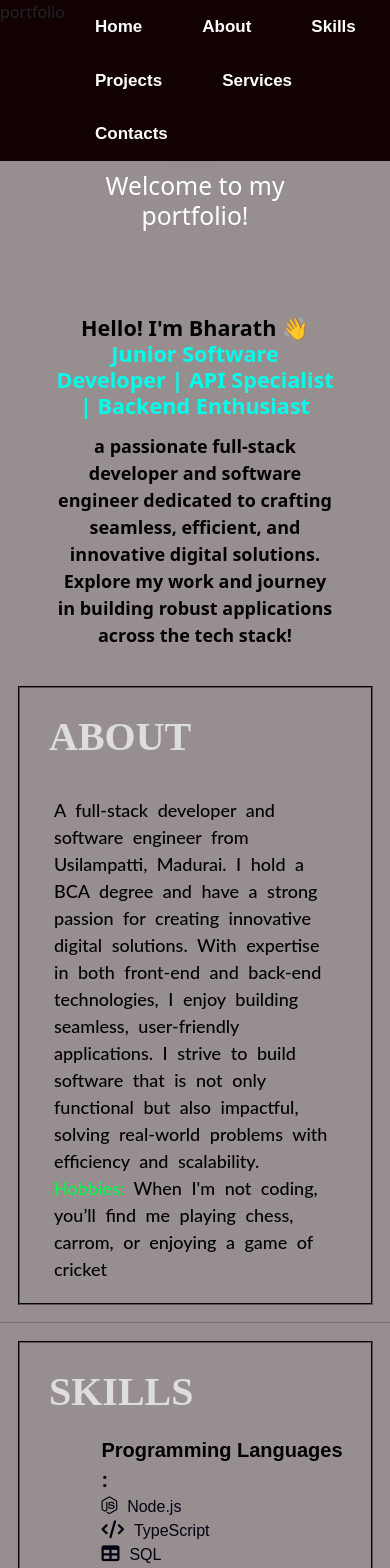
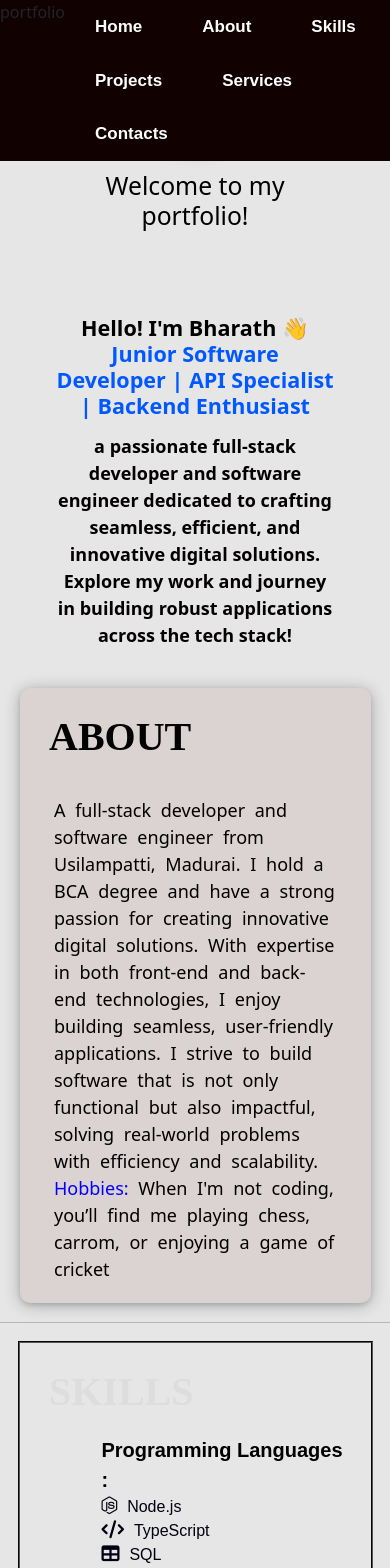
Before and after one commit to Bharath-mayan/portfolio, an Angular app: page / in a window 390 px wide. Shown: the top 1568 px of the page. Built offline with nearby package versions, Linux system fonts and the light colour scheme.

Commit message:
altered some

```diff
--- a/src/app/base/home/home.component.scss
+++ b/src/app/base/home/home.component.scss
@@ -11,7 +11,7 @@
 
 
 .main-container {
-    background-color: #978f8f;
+    background-color: #e7e6e6;
     display: block;
     width: auto;
 }
@@ -57,6 +57,8 @@
     align-items: center;
     justify-content: center;
 
+
+
     #pro-image {
         max-width: 30%;
         border-radius: 50%;
@@ -68,7 +70,7 @@
 
         #wel {
             text-align: center;
-            color: white;
+            color: rgb(0, 0, 0);
             padding-bottom: 30%;
         }
 
@@ -79,7 +81,7 @@
 
         #role {
             font-weight: 600;
-            color: #00ffea;
+            color: #0058ff;
         }
 
         .wel-lines {
@@ -93,11 +95,9 @@
 
 .About {
     padding: 5%;
-    // background-color: #5C5858;
-    outline: #5a5455;
-    outline-width: 2px;
-    outline-style: groove;
-    // outline: solid black;
+    background-color: #dbd2d2;
+    border-radius: 10px;
+    box-shadow: rgba(14, 30, 37, 0.12) 0px 2px 4px 0px, rgba(14, 30, 37, 0.32) 0px 2px 16px 0px;
     margin: 5%;
 
     .abt-title {
@@ -105,11 +105,10 @@
         margin-left: 10px;
         font-size: 40px;
         font-weight: 600;
-        color: #ddd;
+        color: #020202;
     }
 
     .about-lines {
-        font-family: 'Lato', sans-serif;
         word-spacing: 5px;
         margin: 30px 15px 0px 15px;
         font-size: 18px;
@@ -117,7 +116,7 @@
         color: #000000;
 
         span {
-            color: #00fa4b;
+            color: #0400fa;
         }
     }
 }
@@ -393,13 +392,15 @@
         // width: 100%;
         margin: 0% 5% 0% 5%;
         padding: 5%;
-        // background-color: #5C5858;
-        outline: #5a5455;
-        outline-width: 2px;
-        outline-style: groove;
+        background-color: #dbd2d2;
+        // outline: #5a5455;
+        // outline-width: 2px;
+        // outline-style: groove;
         flex-direction: column;
         align-items: center;
         justify-content: center;
+        border-radius: 10px;
+        box-shadow: rgba(14, 30, 37, 0.12) 0px 2px 4px 0px, rgba(14, 30, 37, 0.32) 0px 2px 16px 0px;
 
         #pro-image {
             max-width: 50%;
```
